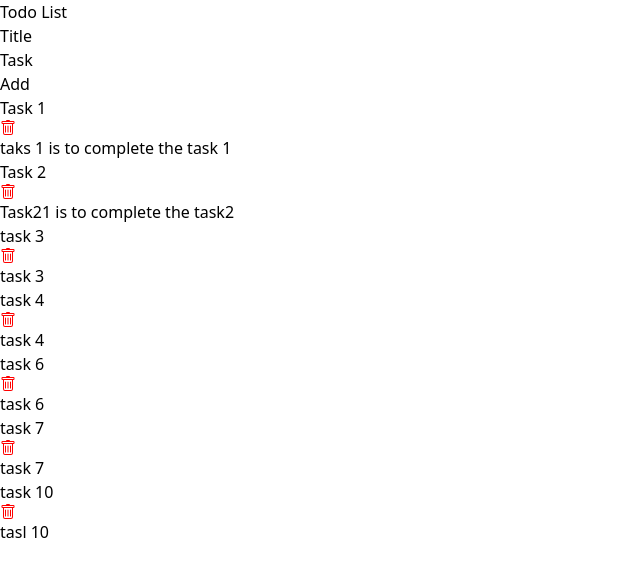
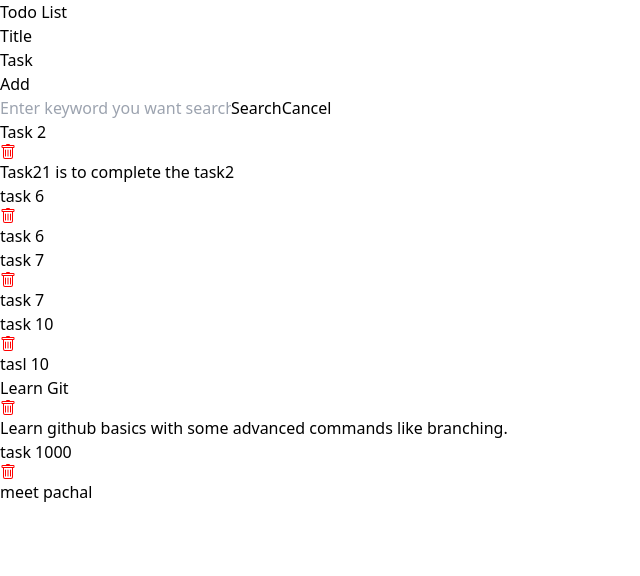
Before and after one commit to meet2883/todo-app, a React (Vite) app: page / in a window 1280 px wide. Shown: the top 576 px of the page, without its empty margins (0-640 px from the left). Built offline with nearby package versions, Linux system fonts and the light colour scheme; data requests are answered from the project's data file.

Commit message:
Implement Search functionality.

```diff
--- a/db.json
+++ b/db.json
@@ -1,24 +1,9 @@
 {
   "todos": [
-    {
-      "id": "b1a3",
-      "title": "Task 1",
-      "task": "taks 1 is to complete the task 1"
-    },
     {
       "id": "c863",
       "title": "Task 2",
       "task": "Task21 is to complete the task2"
-    },
-    {
-      "id": "b291",
-      "title": "task 3",
-      "task": "task 3"
-    },
-    {
-      "id": "df78",
-      "title": "task 4",
-      "task": "task 4"
     },
     {
       "id": "b539",
@@ -34,6 +19,16 @@
       "id": "e17b",
       "title": "task 10",
       "task": "tasl 10"
+    },
+    {
+      "id": "609e",
+      "title": "Learn Git",
+      "task": "Learn github basics with some advanced commands like branching."
+    },
+    {
+      "id": "b3ff",
+      "title": "task 1000",
+      "task": "meet pachal"
     }
   ]
 }
--- a/src/App.jsx
+++ b/src/App.jsx
@@ -1,6 +1,7 @@
-import { Component } from "react";
+import { Component, createContext } from "react";
 import axios from "axios";
 import Card from "./components/Card";
+import DisplayTodo from "./components/DisplayTodo";
 
 
 class App extends Component{
@@ -35,7 +36,7 @@ class App extends Component{
       await axios.get("http://localhost:3000/todos")
                   .then(res => {
                       this.setState({ todos : res.data });
-                      console.log(res)
+                      // console.log(res)
                     })
                   .catch(err => console.log(err))
     } catch (error) {
@@ -75,18 +76,19 @@ class App extends Component{
   }
 
   componentDidUpdate = (prevProps, prevState) => {
-    // if(prevProps.todos !== this.state.todos){
-    //   console.log("Todos are changed, fetching updated list...");
-    //   this.fetchTodoList();
-    // }
+
   }
 
   render(){
     return(
       <div className="flex flex-col gap-6 max-w-screen-sm mx-auto py-5">
         <h1 className="text-2xl font-bold text-center">Todo List</h1>
+
         {/* todo input part */}
-        <form onSubmit={this.handleSubmit} className="flex flex-col items-center gap-4">
+        <form
+          onSubmit={this.handleSubmit}
+          className="flex flex-col items-center gap-4"
+        >
           <div className="flex flex-col w-full gap-1">
             <span>Title</span>
             <input
@@ -108,30 +110,19 @@ class App extends Component{
               onChange={(e) => this.handleChange(e)}
             />
           </div>
-          <button type="submit" className="border border-none bg-blue-800 w-24 h-11 rounded-sm font-bold text-white">
+          <button
+            type="submit"
+            className="border border-none bg-blue-800 w-24 h-11 rounded-sm font-bold text-white"
+          >
             Add
           </button>
         </form>
 
         {/* todo's card list */}
-        <div className="grid grid-cols-3 gap-3">
-          {/* todo card */}
-          {
-            this.state.todos?.map(todo => (
-              <div
-                key={todo?.id}
-                className="flex flex-col gap-2 border-2 border-white bg-white rounded-md max-w-56 p-2 drop-shadow-lg"
-              >
-                <Card
-                  title={todo?.title}
-                  task={todo?.task}
-                  id={todo?.id}
-                  deleteTodo={this.deleteTodof}
-                />
-              </div>
-            ))
-          }
-        </div>
+        <DisplayTodo
+          todos={this.state.todos}
+          deleteTodo={this.deleteTodo}
+        />
       </div>
     )
   }
--- a/src/components/Card.jsx
+++ b/src/components/Card.jsx
@@ -1,15 +1,22 @@
+import { Component } from "react";
 import { BsTrash } from "react-icons/bs";
 
-const Card = ({ title, task, id, deleteTodo }) => {
-    return(
-        <div>
-            <div className="flex items-center justify-between">
-                <h1 className="font-bold text-lg">{title}</h1>
-                <BsTrash color="red" cursor={"pointer"} onClick={() => deleteTodo(id)} />
-            </div>
-            <p className="text-sm">{task}</p>
-        </div>
-    )
+
+class Card extends Component{
+    constructor(props){
+        super(props);
+    }
+    render(){
+        return(
+            <>
+                <div className="flex items-center justify-between">
+                    <h1 className="font-bold text-lg">{this.props.title}</h1>
+                    <BsTrash color="red" cursor={"pointer"} onClick={() => this.props.deleteTodo(this.props.id)} />
+                </div>
+                <p className="text-sm">{this.props.task}</p>
+            </>
+        )
+    }
 }
 
 export default Card;
--- /dev/null
+++ b/src/components/DisplayTodo.jsx
@@ -0,0 +1,111 @@
+import Card from "./Card";
+import axios from "axios";
+import { Component } from "react";
+
+class DisplayTodo extends Component{
+    constructor(props){
+        super(props);
+        this.state = {
+            searchResults : [],
+            searchQuery : ""
+        }
+        this.searchTodos = this.searchTodos.bind(this);
+        this.handleChange = this.handleChange.bind(this);
+        this.cancelSearch = this.cancelSearch.bind(this);
+    }
+
+    handleChange = (e) => {
+        e.preventDefault();
+        const { name, value} = e.target;
+        this.setState({
+            searchQuery : value
+        })
+    }
+
+    searchTodos =  (e) => {
+        e.preventDefault();
+        const { searchQuery } = this.state;
+        if(this.state.searchQuery !== "") {
+            const filterResults = this.props.todos?.filter((todo) => {
+                return todo?.title?.toString().includes(searchQuery) || todo?.task?.toString().includes(searchQuery)
+            })
+
+            this.setState({
+               searchResults : filterResults
+            })
+        }
+    }
+
+    cancelSearch = (e) => {
+        e.preventDefault();
+        this.setState({
+            searchQuery : "" ,
+            searchResults : []
+        })
+    }
+
+    render(){
+        const { searchResults } = this.state;
+        const { todos, deleteTodo } = this.props;
+        const data = ( searchResults.length > 0 ) ? searchResults : todos;
+
+        return(
+            <div
+                className="flex flex-col gap-4"
+            >
+                <form
+                    onSubmit={this.searchTodos}
+                    onReset={this.cancelSearch}
+                    className="flex items-center gap-2"
+                >
+                    <input
+                        type="text"
+                        name="searchQuery"
+                        value={this.state.searchQuery}
+                        className="border-2 rounded-md  py-2 px-4 w-full"
+                        onChange={(e) => this.handleChange(e)}
+                        placeholder="Enter keyword you want search"
+                    />
+
+                    <button
+                        type="submit"
+                        className="border border-none bg-blue-800 w-24 h-11 rounded-sm font-bold text-white"
+                    >
+                        Search
+                    </button>
+
+                    <button
+                        type="reset"
+                        className="border border-none bg-red-800 w-24 h-11 rounded-sm font-bold text-white"
+                    >
+                        Cancel
+                    </button>
+                </form>
+
+                {/* todo cards List */}
+                <div className="grid grid-cols-3 gap-3">
+                    {
+                        data?.map((todo) => {
+                            const { id, title, task} = todo;
+                            return (
+                                <div
+                                    key={id}
+                                    className="flex flex-col gap-2 border-2 border-white bg-white rounded-md max-w-56 p-2 drop-shadow-lg"
+                                >
+                                    <Card
+                                        title={title}
+                                        id={id}
+                                        task={task}
+                                        deleteTodo={deleteTodo}
+                                    />
+                                </div>
+                            )
+                        })
+                    }
+                </div>
+            </div>
+        )
+    }
+}
+
+export default DisplayTodo;
```
